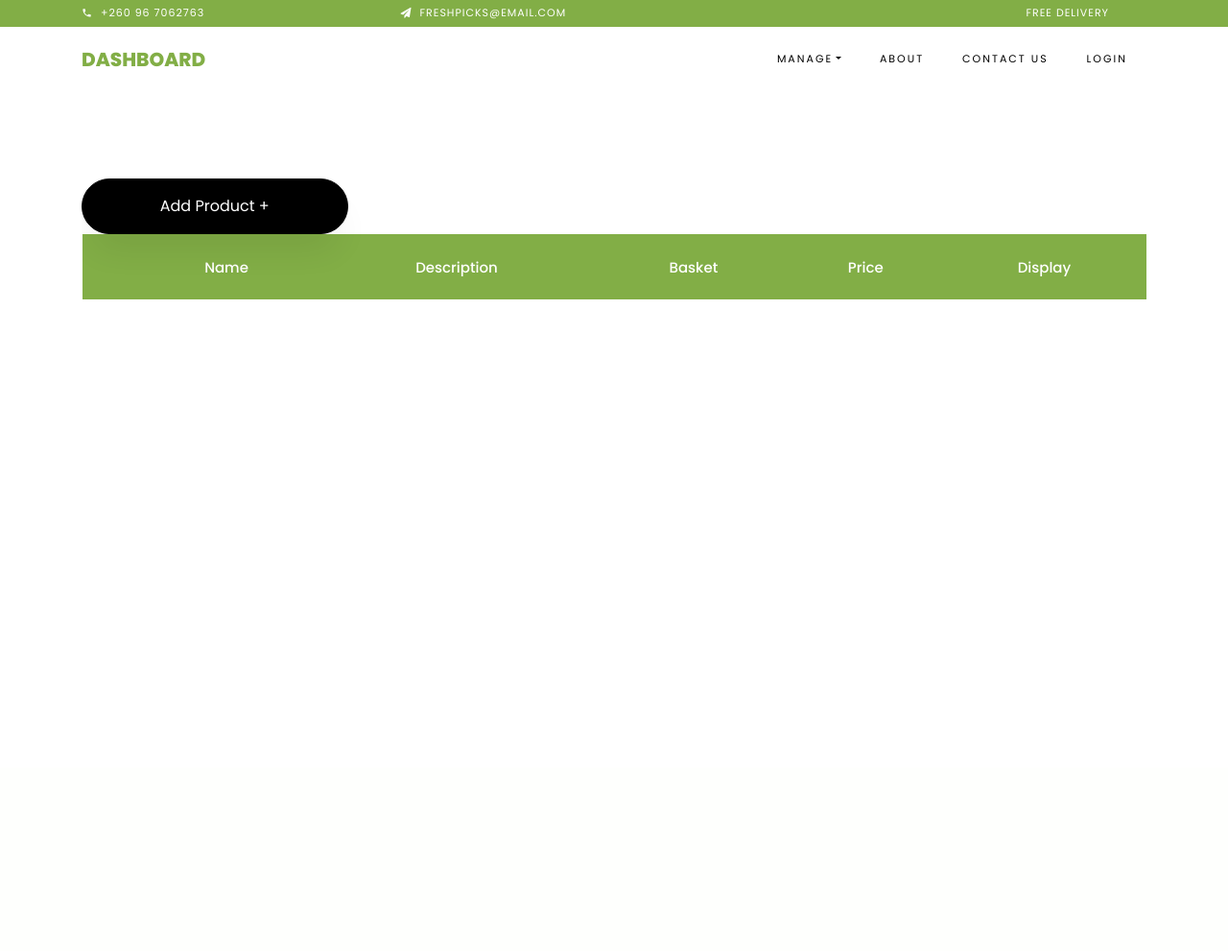
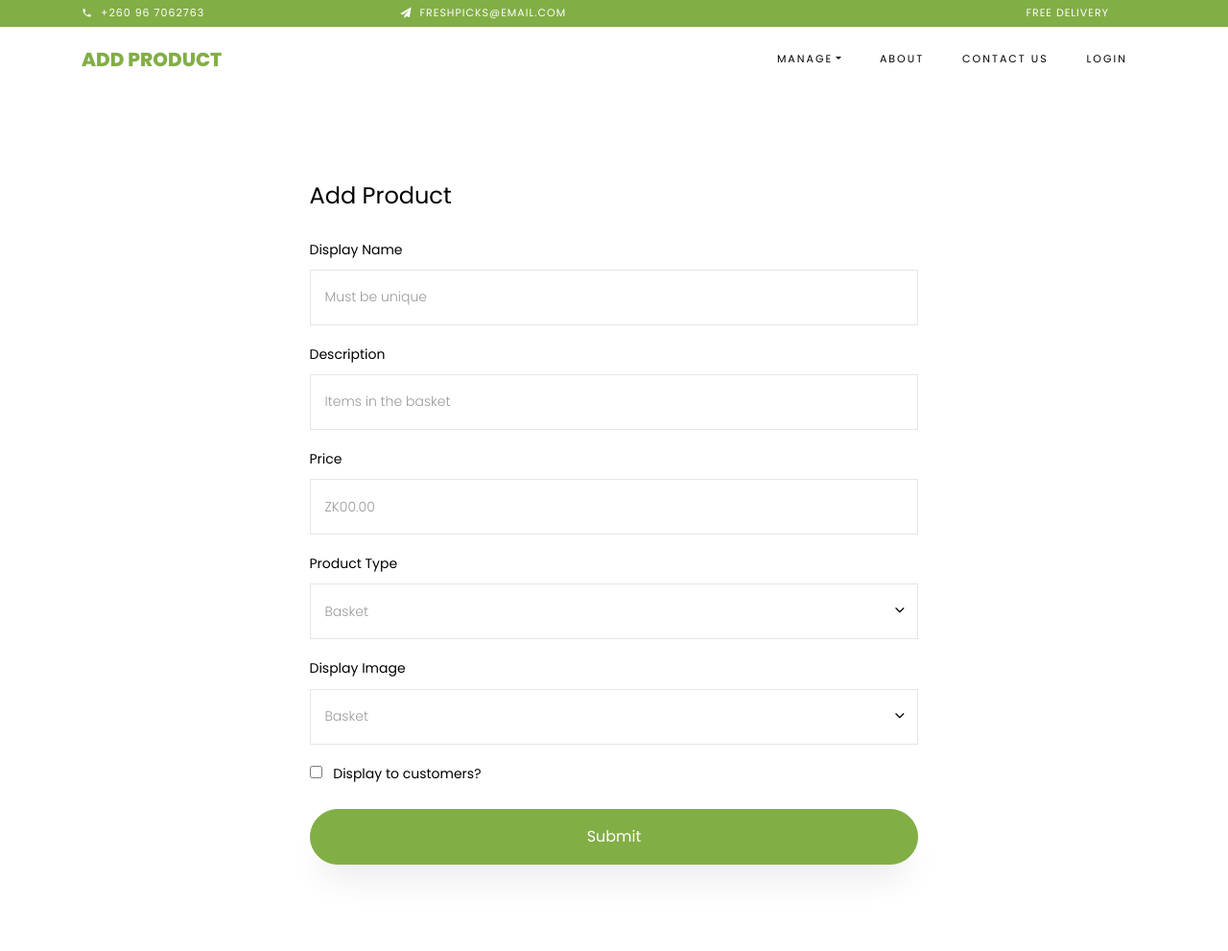
Before and after one commit to uj-student/fresh-picks, a Flask app: page /admin/products/add in a window 1280 px wide. Shown: the whole page at 96% size. Before the commit the page ends 312 px from the top, so only its background shows below. Run offline with Flask 2, Linux system fonts and the light colour scheme; lists and menus that the app fills with data are empty; some libraries are stand-ins or nearby versions; some web fonts are replaced.

Commit message:
add product form

```diff
--- a/app.py
+++ b/app.py
@@ -343,5 +343,9 @@ def toggle_product_display(product_id, display):
     db.change_product_display(display=display, product_id=product_id)
     return redirect((url_for('admin_view', view="products")))
 
+@app.route('/admin/products/add', methods=['POST', 'GET'])
+def add_product():
+    return render_template('admin/add_products.html')
+
 if __name__ == '__main__':
     app.run(debug=True)
--- /dev/null
+++ b/templates/admin/add_products.html
@@ -0,0 +1,92 @@
+{% extends 'admin/admin_template.html' %}
+{% block navbar %}Add Product{% endblock %}
+{% block content %}
+
+
+        <section class="ftco-section">
+        {% block main %}
+
+            <div class="container">
+                <div class="row justify-content-center">
+                    <div class="col-xl-7 ftco-animate">
+                        <form action="/sign-up" method="post" class="billing-form">
+                            <h3 class="mb-4 billing-heading">Add Product</h3>
+                            <div class="row align-items-end">
+                                <div class="col-md-12">
+                                    <div class="form-group">
+                                        <label for="full-name">Display Name</label>
+                                        <input type="text" class="form-control" name="product-name"
+                                               placeholder="Must be unique" required>
+                                    </div>
+                                </div>
+                                <div class="col-md-12">
+                                    <div class="form-group">
+                                        <label for="home-address">Description</label>
+                                        <input type="text" class="form-control" name="product-description"
+                                               placeholder="Items in the basket">
+                                    </div>
+                                </div>
+                                <div class="w-100"></div>
+                                <div class="col-md-12">
+                                    <div class="form-group">
+                                        <label for="town-city">Price</label>
+                                        <input type="text" class="form-control" name="price" placeholder="ZK00.00"
+                                               required>
+                                    </div>
+                                </div>
+                                <div class="w-100"></div>
+                                <div class="col-md-12">
+                                    <div class="form-group">
+                                        <label for="type">Product Type</label>
+                                        <div class="select-wrap">
+                                            <div class="icon"><span class="ion-ios-arrow-down"></span></div>
+                                            <select name="type" class="form-control">
+                                                <option value="basket">Basket</option>
+                                                <option value="extra">Extra</option>
+                                            </select>
+                                        </div>
+                                    </div>
+                                </div>
+                                <div class="w-100"></div>
+                                <div class="col-md-12">
+                                    <div class="form-group">
+                                        <label for="type">Display Image</label>
+                                        <div class="select-wrap">
+                                            <div class="icon"><span class="ion-ios-arrow-down"></span></div>
+                                            <select name="type" class="form-control">
+                                                <option value="basket">Basket</option>
+                                                <option value="extra">Extra</option>
+                                            </select>
+                                        </div>
+                                    </div>
+                                </div>
+
+                                {% if feedback %}
+                                    <p class="alert-danger float-xl-none">{{ feedback }}</p>
+                                {% endif %}
+
+                                <div class="w-100"></div>
+                                <div class="form-group">
+                                    <div class="col-md-12">
+                                        <div class="checkbox">
+                                            <label>
+                                                <input type="checkbox" name="accepted" class="mr-2" required>
+                                                Display to customers?
+                                            </label>
+                                        </div>
+                                    </div>
+                                </div>
+                            </div>
+                            <div>
+                                <button type="submit" class="col-md-12 btn btn-primary py-3 px-4">Submit</button>
+                            </div>
+
+                        </form><!-- END -->
+                    </div>
+                </div>
+            </div>
+
+        {% endblock %}
+    </section> <!-- .section -->
+
+{% endblock %}
--- a/templates/admin/manage_products.html
+++ b/templates/admin/manage_products.html
@@ -9,17 +9,18 @@
                     <div class="cart-list">
 
                         <div>
-                            <input type="button" value="Add Product +" class="col-md-3 btn btn-black py-3 px-3">
+                            <input type="button" value="Add Product +"
+                                   class="col-md-3 btn btn-black py-3 px-3">
                         </div>
                         <table class="table">
                             <thead class="thead-primary">
                             <tr class="text-center">
                                 <th></th>
-                                <th>Name</th>
                                 <th>Description</th>
                                 <th>Basket</th>
                                 <th>Price</th>
                                 <th>Display</th>
+                                <th></th>
                             </tr>
                             </thead>
                             <tbody>
@@ -29,12 +30,9 @@
                                         <td class="image-prod">
                                             <div class="img"
                                                  style="background-image:url({{ item.get_product_image() }});"></div>
+                                            <h6>{{ item.get_product_name() }}</h6>
+
                                         </td>
-
-                                        <td class="product-name">
-                                            <h6>{{ item.get_product_name() }}</h6>
-                                        </td>
-
                                         <td class="product-name">
                                             <h6>{{ item.get_product_description() }}</h6>
                                         </td>
@@ -43,7 +41,6 @@
                                             <h6>{{ "Yes" if item.get_is_main() == 1 else "No" }}</h6>
                                         </td>
 
-                                        <td class="product-name">
                                         <td class="product-name">
                                             <h6>{{ item.get_product_price() }}</h6>
                                         </td>
```
Also changed, not shown: freshPicks.sqlite.
